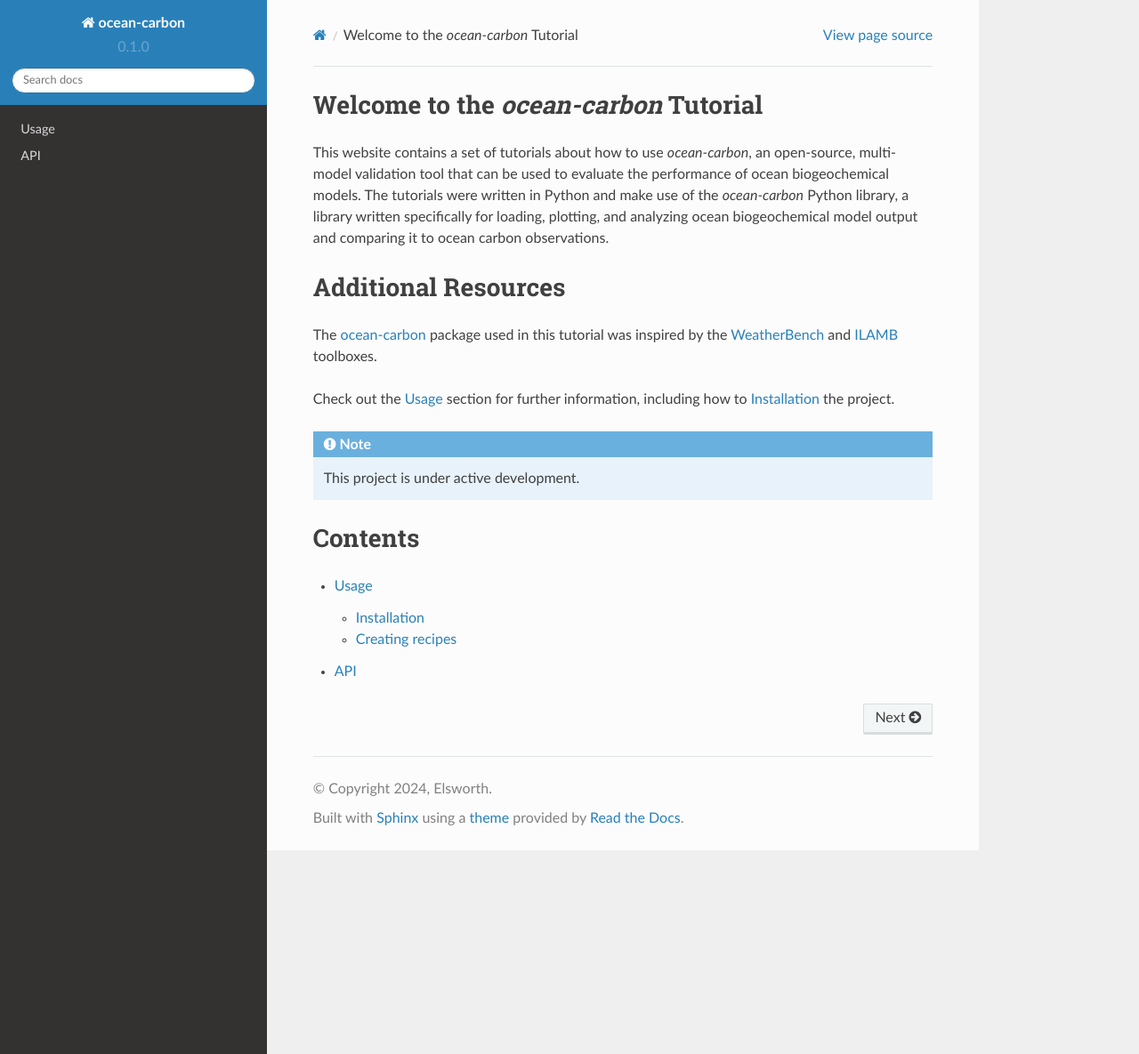
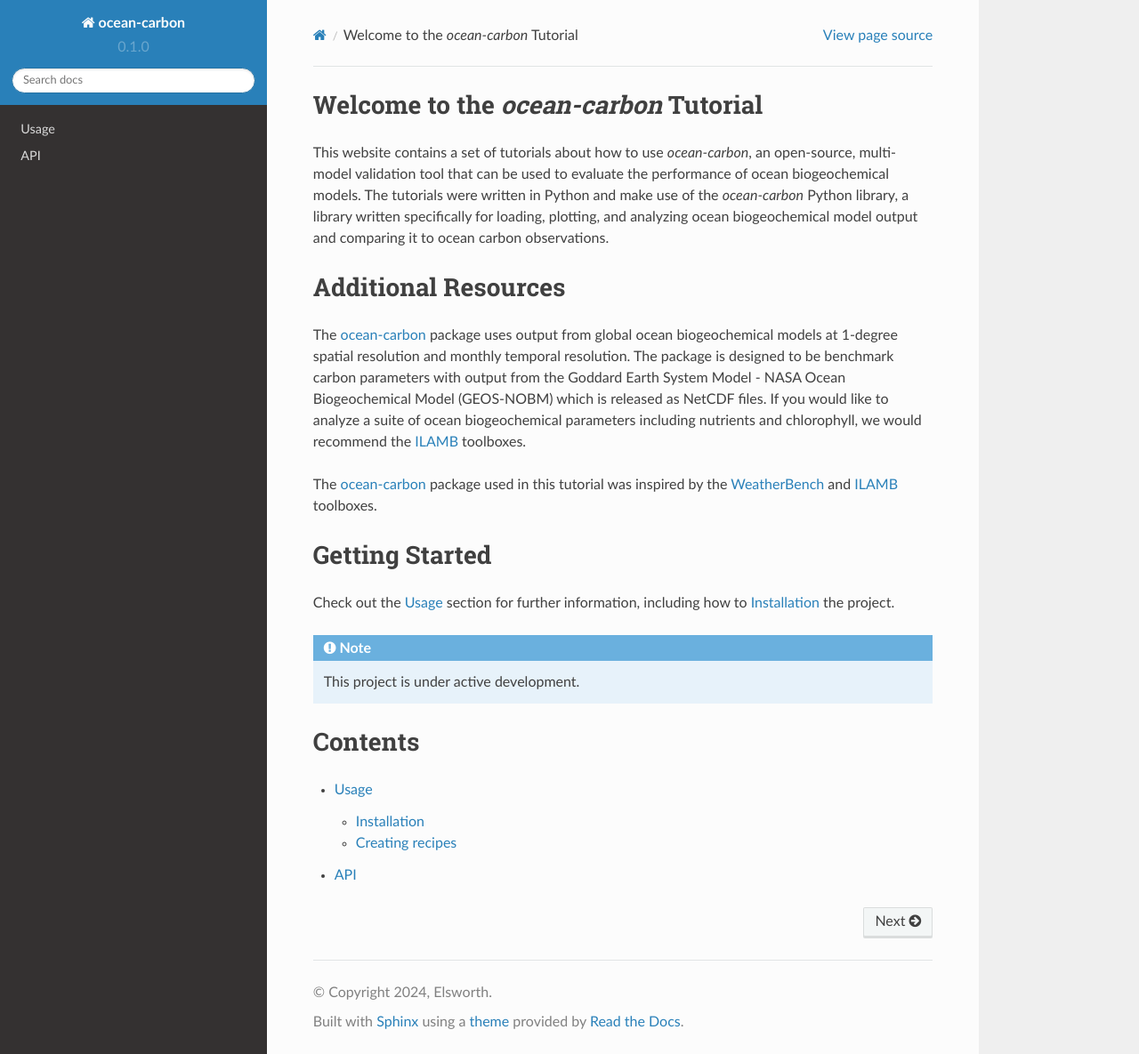
Before and after one commit to gelsworth/ocean-carbon, a Sphinx documentation site: the page built from docs/source/index.rst, in a window 1280 px wide and 1185 px high. Shown: the whole window at 89% size. Built offline with Sphinx 7.4.7 and the Read the Docs theme 2.0.0, drawn with Linux system fonts in a browser that asks for light colours; pages that are not in the unit, such as notebooks, are missing from menus.

Commit message:
Update index.rst

```diff
--- a/docs/source/index.rst
+++ b/docs/source/index.rst
@@ -5,11 +5,16 @@ This website contains a set of tutorials about how to use *ocean-carbon*, an ope
 
 Additional Resources
 --------------------
+The `ocean-carbon`_ package uses output from global ocean biogeochemical models at 1-degree spatial resolution and monthly temporal resolution. The package is designed to be benchmark carbon parameters with output from the Goddard Earth System Model - NASA Ocean Biogeochemical Model (GEOS-NOBM) which is released as NetCDF files. If you would like to analyze a suite of ocean biogeochemical parameters including nutrients and chlorophyll, we would recommend the `ILAMB`_ toolboxes.
+
 The `ocean-carbon`_ package used in this tutorial was inspired by the `WeatherBench`_ and `ILAMB`_ toolboxes.
 
 .. _ocean-carbon : https://github.com/gelsworth/ocean-carbon
 .. _WeatherBench : https://github.com/pangeo-data/WeatherBench
 .. _ILAMB : https://github.com/rubisco-sfa/ILAMB
+
+Getting Started
+---------------
 
 .. toctree::
    :maxdepth: 2
```
